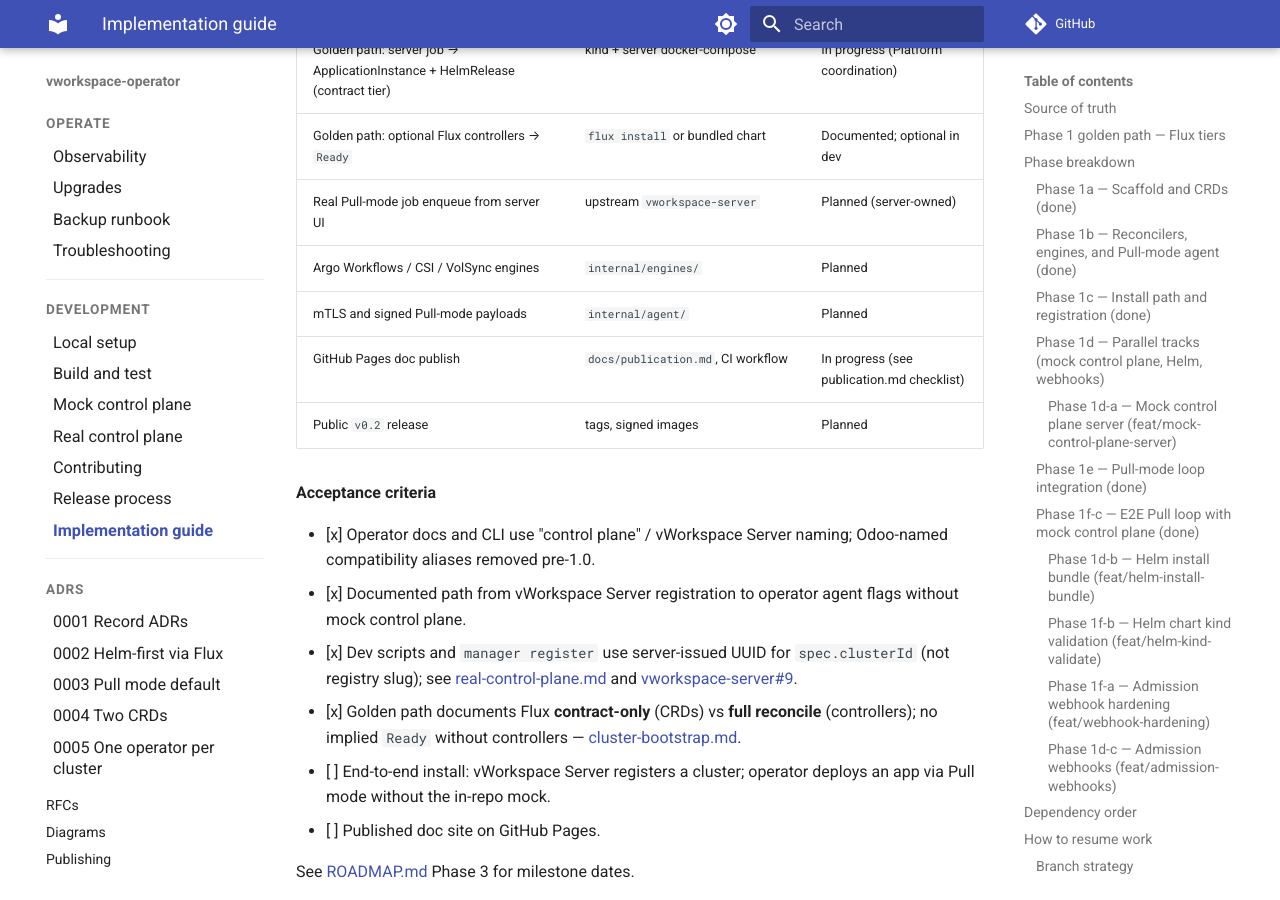
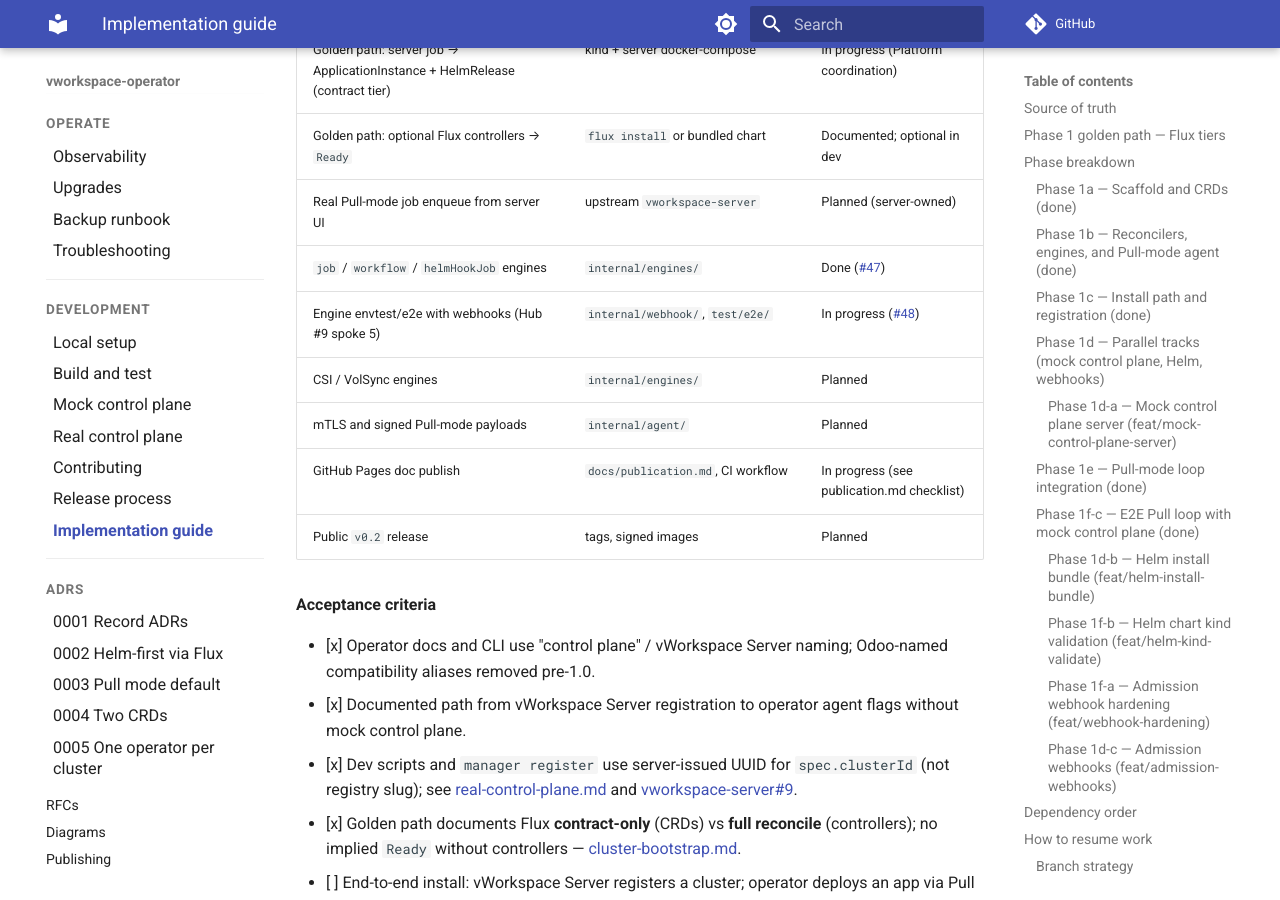
Before and after one commit to vworkspace-io/vworkspace-operator, an MkDocs documentation site: the page built from docs/development/IMPLEMENTATION_GUIDE.md, in a window 1280 px wide and 900 px high, scrolled down 16167 px. Built offline with MkDocs 1.6.1 and Material for MkDocs 9.7.7, drawn with Linux system fonts in a browser that asks for light colours; comment, search, counter and statistics services are not loaded.

Commit message:
docs: track Hub #9 spoke 5 engine envtest/e2e (#49)
Update IMPLEMENTATION_GUIDE engine status after spoke 4 (#47) and
link spoke 5 envtest/e2e hardening (#48).

Tracked by vworkspace-io/vworkspace#9

```diff
--- a/docs/development/IMPLEMENTATION_GUIDE.md
+++ b/docs/development/IMPLEMENTATION_GUIDE.md
@@ -454,7 +454,9 @@ Run everything: `make test`.
 | Golden path: server job → ApplicationInstance + HelmRelease (contract tier) | kind + server docker-compose | In progress (Platform coordination) |
 | Golden path: optional Flux controllers → `Ready` | `flux install` or bundled chart | Documented; optional in dev |
 | Real Pull-mode job enqueue from server UI | upstream `vworkspace-server` | Planned (server-owned) |
-| Argo Workflows / CSI / VolSync engines | `internal/engines/` | Planned |
+| `job` / `workflow` / `helmHookJob` engines | `internal/engines/` | Done ([#47](https://github.com/vworkspace-io/vworkspace-operator/pull/47)) |
+| Engine envtest/e2e with webhooks (Hub #9 spoke 5) | `internal/webhook/`, `test/e2e/` | In progress ([#48](https://github.com/vworkspace-io/vworkspace-operator/issues/48)) |
+| CSI / VolSync engines | `internal/engines/` | Planned |
 | mTLS and signed Pull-mode payloads | `internal/agent/` | Planned |
 | GitHub Pages doc publish | `docs/publication.md`, CI workflow | In progress (see publication.md checklist) |
 | Public `v0.2` release | tags, signed images | Planned |
```
